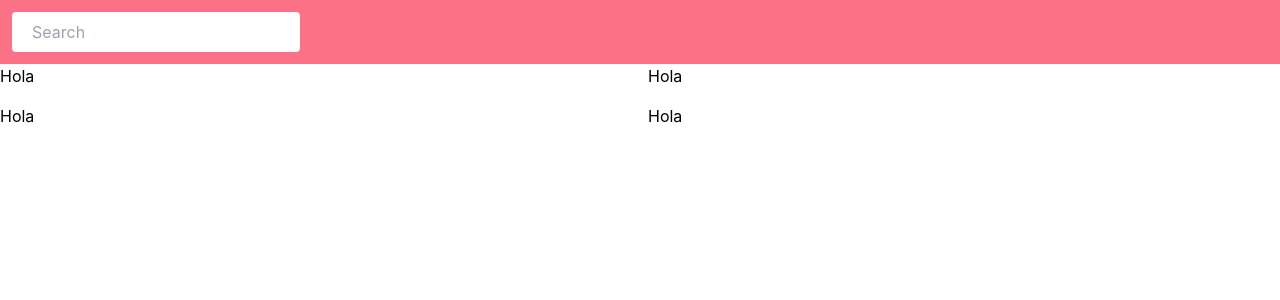
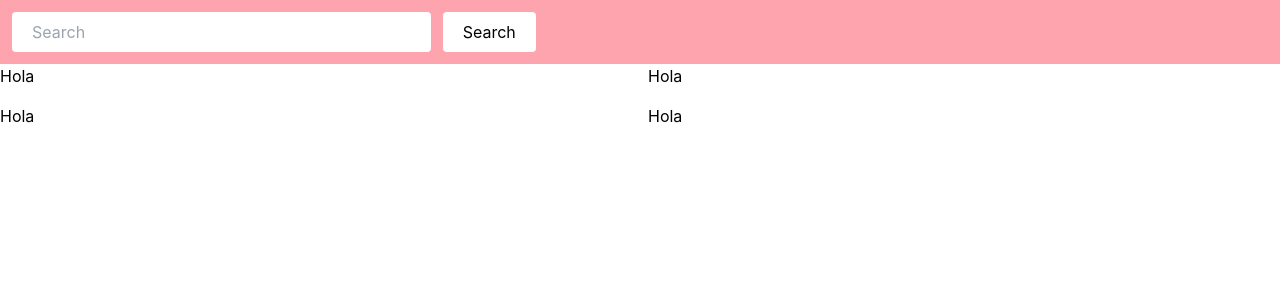
Before and after one commit to sneuder/note-app, a Next.js app: page / in a window 1280 px wide. Shown: the top 300 px of the page. Built offline with nearby package versions, Linux system fonts and the light colour scheme.

Commit message:
Basic styles for navbar

```diff
--- a/components/nav/nav.js
+++ b/components/nav/nav.js
@@ -1,7 +1,10 @@
 const Nav = () => {
   return (
-    <nav className="flex h-16 p-3 bg-rose-400">
-      <input type="text" className="px-5 rounded" placeholder="Search" />
+    <nav className="flex h-16 p-3 bg-rose-300">
+      <form className="flex w-full">
+        <input type="text" className="w-1/3 px-5 rounded" placeholder="Search" />
+        <input type="submit" className="px-5 ml-3 bg-white rounded" value="Search" />
+      </form>
     </nav>
   );
 };
```
